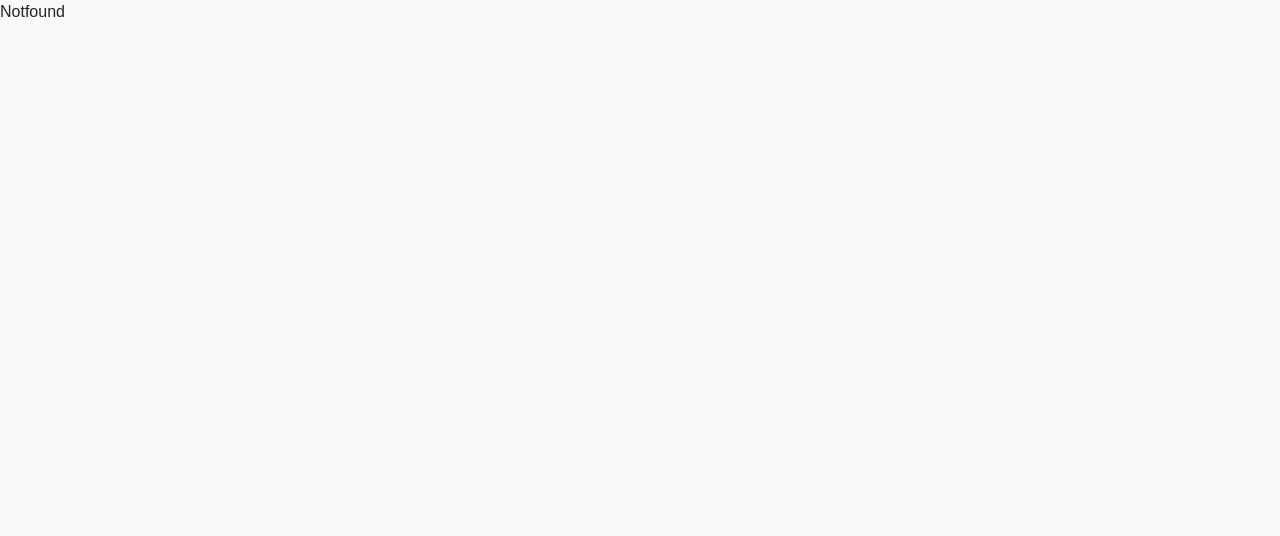
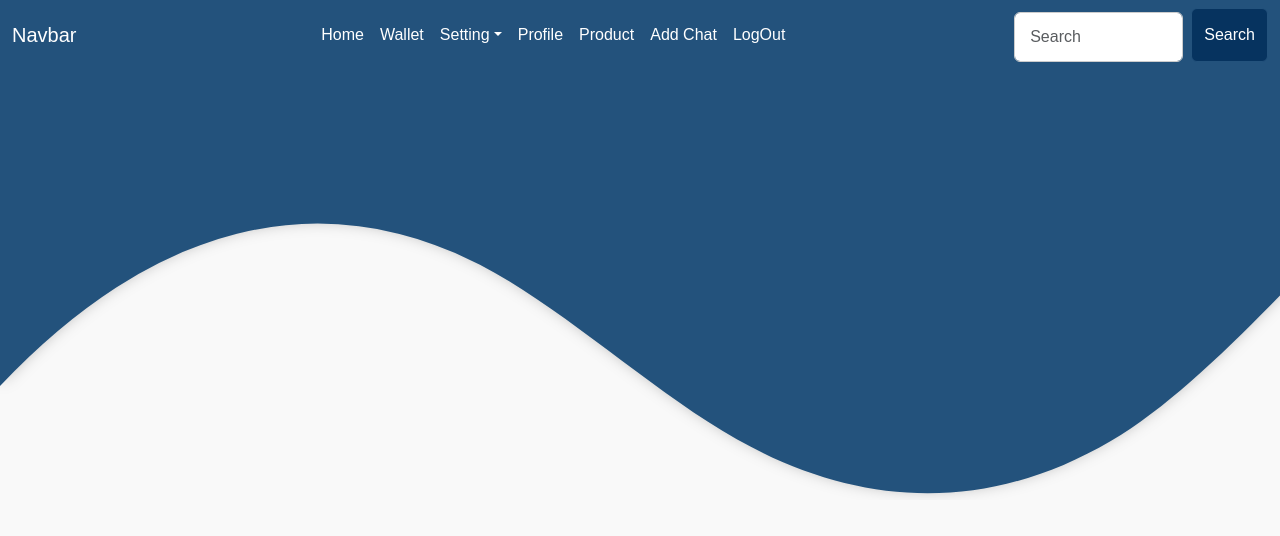
Before and after one commit to devtescode/Frontend-StepBoutique, a React (Vite) app: page /userproduct in a window 1280 px wide. Shown: the top 536 px of the page. Built offline with nearby package versions, Linux system fonts and the light colour scheme.

Commit message:
update frontend code for upload and admin login

```diff
--- a/src/App.jsx
+++ b/src/App.jsx
@@ -9,6 +9,8 @@ import Navbar from './components/Navbar-page/Navbar'
 import Adminlogin from './components/Admin-folder/adminlogin'
 import Admindashboard from './components/Admin-folder/Admindashboard'
 import Adminupload from './components/Admin-folder/Adminupload'
+import Userproduct from './components/Product-page/Userproduct'
+import Adminprotected from './components/Admin-folder/AdminProtectedpage/Adminprotected'
 
 
 function App() {
@@ -17,15 +19,19 @@ function App() {
   return (
     <>
       <Routes>
-        <Route path='/' element={<Landing/>}/>
-        <Route path='/signup' element={<Signup/>}/>
-        <Route path='/login' element={<Login/>}/>
-        <Route path='/db' element={<Dashboard/>}/>
-        <Route path='/navbar' element={<Navbar/>}/>
-        <Route path='/adminlogin' element={<Adminlogin/>}/>
-        <Route path='/admindb' element={<Admindashboard/>}/>
-        <Route path='/adupload' element={<Adminupload/>}/>
-        <Route path='*' element={<Notfound/>}/>
+        <Route path='/' element={<Landing />} />
+        <Route path='/signup' element={<Signup />} />
+        <Route path='/login' element={<Login />} />
+        <Route path='/db' element={<Dashboard />} />
+        <Route path='/navbar' element={<Navbar />} />
+        <Route path='/adminlogin' element={<Adminlogin />} />
+        <Route element={<Adminprotected/>}>
+          <Route path='/admindb' element={<Admindashboard />} />
+          <Route path='/adupload' element={<Adminupload />} />
+        </Route>
+
+        <Route path='/userproduct' element={<Userproduct />} />
+        <Route path='*' element={<Notfound />} />
       </Routes>
     </>
   )
--- a/src/components/Admin-folder/AdminNavbar.jsx
+++ b/src/components/Admin-folder/AdminNavbar.jsx
@@ -3,6 +3,8 @@ import { useNavigate } from 'react-router-dom'
 const AdminNavbar = () => {
     const navigate = useNavigate()
     const Logout =()=>{
+        localStorage.removeItem("adminToken");
+        localStorage.removeItem("adminLogin");
         navigate("/adminlogin")
     }
     const NavigatetoUpload=()=>{
@@ -37,7 +39,7 @@ const AdminNavbar = () => {
                                 <li class="nav-item" style={{ cursor: "pointer" }}>
                                     <a class="nav-link disabled text-white" aria-disabled="true">Settings</a>
                                 </li>
-                                <li class="nav-item" onClick={Logout} style={{ cursor: "pointer" }} >
+                                <li class="nav-item" onClick={Logout} style={{ cursor: "pointer" }}>
                                     <a class="nav-link disabled text-white" aria-disabled="true" >LogOut</a>
                                 </li>
 
--- /dev/null
+++ b/src/components/Admin-folder/AdminProtectedpage/Adminprotected.jsx
@@ -0,0 +1,10 @@
+
+import { Navigate, Outlet } from "react-router-dom";
+
+const Adminprotected = () => {
+    const isAdmin = localStorage.getItem("adminToken"); // Check for admin token
+
+    return isAdmin ? <Outlet /> : <Navigate to="/adminlogin" replace />;
+};
+
+export default Adminprotected;
--- a/src/components/Admin-folder/Adminlogin.jsx
+++ b/src/components/Admin-folder/Adminlogin.jsx
@@ -44,6 +44,8 @@ const Adminlogin = () => {
             confirmButtonText: "OK", // Custom button text (optional)
           }).then((result) => {
             if (result.isConfirmed) {
+              localStorage.setItem("adminToken", response.data.adminToken); // Store admin token
+              localStorage.setItem("adminLogin", true); // Store admin login status
               navigate("/admindb"); // Navigate only after user clicks "OK"
             }
           });
--- /dev/null
+++ b/src/components/Product-page/Userproduct.jsx
@@ -0,0 +1,14 @@
+import React from 'react'
+import Navbar from '../Navbar-page/Navbar'
+import UserNavbar from '../UserNavbar/UserNavbar'
+
+const Userproduct = () => {
+  return (
+    <div>
+        <Navbar/>
+        <UserNavbar/>
+    </div>
+  )
+}
+
+export default Userproduct
--- /dev/null
+++ b/src/components/UserNavbar/UserNavbar.jsx
@@ -0,0 +1,72 @@
+import React from 'react'
+import { useNavigate } from 'react-router-dom'
+
+const UserNavbar = () => {
+    let navigate = useNavigate()
+    const LogoutBTN = () => {
+        navigate("/login")
+        localStorage.removeItem("userlogin")
+        localStorage.removeItem("token")
+        localStorage.removeItem("userDatas")
+    }
+
+    const ProductBtn=()=>{
+        navigate("/userproduct")
+    }
+  return (
+    <div>
+
+        <nav class="navbar navbar-expand-lg fixed-top " style={{backgroundColor:"#23527c"}}>
+                <div class="container-fluid">
+                    <a class="navbar-brand text-white" href="#">Navbar</a>
+                    <button class="navbar-toggler bg-white" type="button" data-bs-toggle="collapse" data-bs-target="#navbarSupportedContent" aria-controls="navbarSupportedContent" aria-expanded="false" aria-label="Toggle navigation">
+                        <span class="navbar-toggler-icon"></span>
+                    </button>
+                    <div class="collapse navbar-collapse" id="navbarSupportedContent" style={{ justifyContent: "space-between" }}>
+                        <div className=' w-100 '>
+                            <ul class="navbar-nav me-auto mb-2 mb-lg-0 justify-content-center text-center mx-0 mx-sm-5">
+                                <li class="nav-item" style={{ cursor: "pointer" }}>
+                                    <a class="nav-link active text-white" aria-current="page" >Home</a>
+                                </li>
+                                <li class="nav-item" style={{ cursor: "pointer" }}>
+                                    <a class="nav-link active text-white" aria-current="page" >Wallet</a>
+                                </li>
+
+                                <li class="nav-item dropdown" style={{ cursor: "pointer" }}>
+                                    <a class="nav-link dropdown-toggle text-white" role="button" data-bs-toggle="dropdown" aria-expanded="false">
+                                        Setting
+                                    </a>
+                                    <ul class="dropdown-menu">
+                                        <li><a class="dropdown-item" style={{ cursor: "pointer" }}>Change Password</a></li>
+                                        <li><a class="dropdown-item" style={{ cursor: "pointer" }}>Set Pin</a></li>
+                                    </ul>
+                                </li>
+                                <li class="nav-item" style={{ cursor: "pointer" }}>
+                                    <a class="nav-link disabled text-white" aria-disabled="true">Profile</a>
+                                </li>
+                                <li class="nav-item" style={{ cursor: "pointer" }} onClick={ProductBtn}>
+                                    <a class="nav-link disabled text-white" aria-disabled="true">Product</a>
+                                </li>
+                                <li class="nav-item" style={{ cursor: "pointer" }}>
+                                    <a class="nav-link disabled text-white" aria-disabled="true">Add Chat</a>
+                                </li>
+                                <li class="nav-item" style={{ cursor: "pointer" }} onClick={LogoutBTN}>
+                                    <a class="nav-link disabled text-white" aria-disabled="true" >LogOut</a>
+                                </li>
+
+                            </ul>
+                        </div>
+                        <div class="d-flex" role="search">
+                            <input class="form-control me-2" type="search" placeholder="Search" aria-label="Search" />
+                            <button class="btn btn-custom" type="submit">Search</button>
+
+                        </div>
+                    </div>
+                </div>
+            </nav>
+
+    </div>
+  )
+}
+
+export default UserNavbar
```
Also changed, not shown: src/components/Dashboard-page/Dashboard.jsx (+3 -55 lines).
